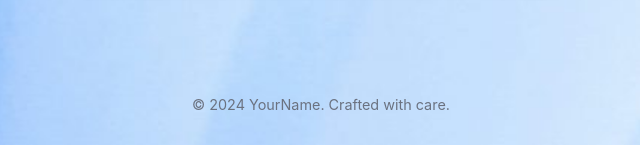
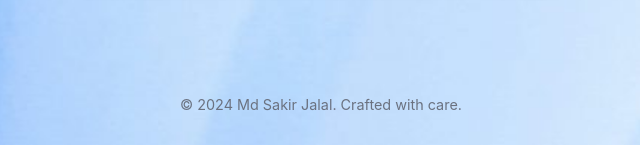
Before and after one commit to MDSAKIRJALAL/My-Portfilio, a plain HTML site: page index.html in a window 1280 px wide. Shown: the part 2827-2972 px from the top of the page, 319-959 px from the left. Drawn offline with Linux system fonts and the light colour scheme.

Commit message:
Update index.html

```diff
--- a/index.html
+++ b/index.html
@@ -91,7 +91,7 @@
   </section>
 
   <footer>
-    &copy; 2024 YourName. Crafted with care.
+    &copy; 2024 Md Sakir Jalal. Crafted with care.
   </footer>
 
   <script>
@@ -104,7 +104,6 @@
       const subject = encodeURIComponent("New Message from " + name);
       const body = encodeURIComponent("Name: " + name + "\nEmail: " + email + "\n\nMessage:\n" + message);
 
-      // Change YOUR_EMAIL_HERE to your actual email address
       window.location.href = `mailto:aquibjalal786@gmail.com?subject=${subject}&body=${body}`;
     });
   </script>
```
